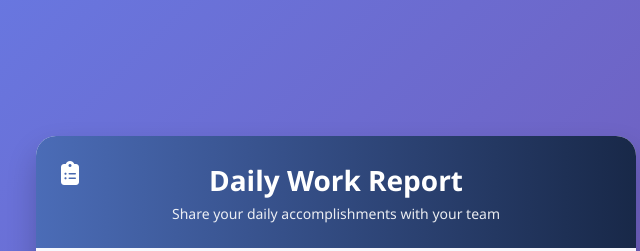
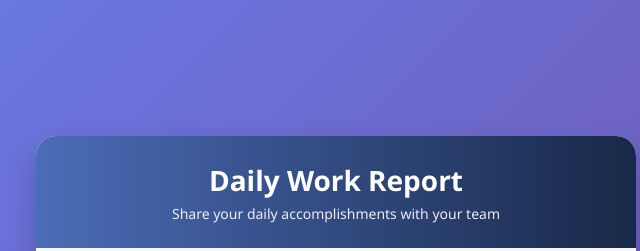
Before and after one commit to issac2001/ReportMaker, a plain HTML site: page index.html in a window 1280 px wide. Shown: the top 251 px of the page, 304-944 px from the left. Drawn offline with Linux system fonts and the light colour scheme.

Commit message:
Improved UI

```diff
--- a/index.html
+++ b/index.html
@@ -189,7 +189,7 @@
 <body>
   <div class="container">
     <div class="header">
-      <i class="fas fa-clipboard-list"></i>
+      <!-- <i class="fas fa-clipboard-list"></i> -->
       <h2>Daily Work Report</h2>
       <p>Share your daily accomplishments with your team</p>
     </div>
```
